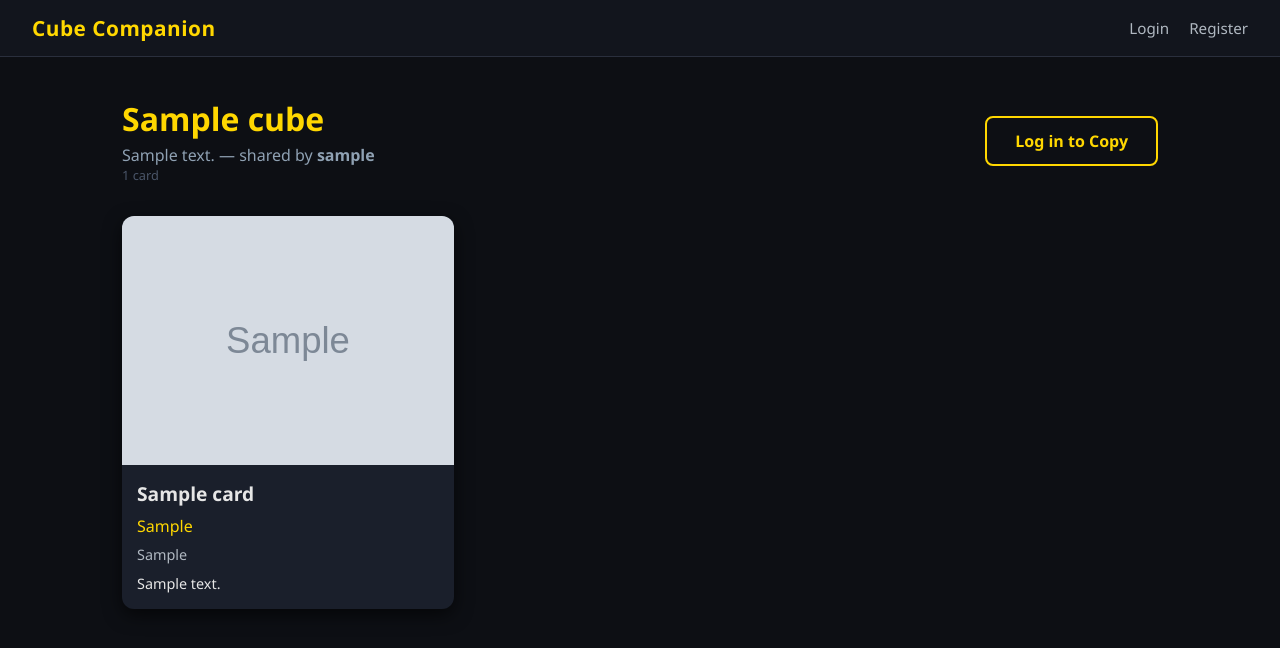
After one commit to vin-corp/cube-companion, a Flask app: page /shared/1 in a window 1280 px wide. The commit adds this page. Shown: the top 648 px of the page. Run offline with Flask 3, Linux system fonts and the light colour scheme; tables that the repository leaves empty hold one stand-in row (values such as "Sample post"); grey boxes marked "Sample" are stand-in pictures.

Commit message:
added cube sharing functionality

```diff
--- a/app/models.py
+++ b/app/models.py
@@ -24,6 +24,7 @@ class Cube(db.Model):
     description = db.Column(db.Text, nullable=True)
     created_at = db.Column(db.DateTime, default=datetime.utcnow)
     user_id = db.Column(db.Integer, db.ForeignKey("user.id"), nullable=False)
+    share_id = db.Column(db.String(36), unique=True, nullable=True, default=None)
     cards = db.relationship('Card', backref='cube_ref', lazy=True, cascade='all, delete-orphan')
 
 class Card(db.Model):
--- a/app/routes.py
+++ b/app/routes.py
@@ -1,8 +1,9 @@
-from flask import Blueprint, render_template, request, redirect, url_for, abort, jsonify
+from flask import Blueprint, render_template, request, redirect, url_for, abort, jsonify, flash
 from flask_login import login_required, current_user
 from .models import Cube, Card
 from .extensions import db
 import requests as scryfall_requests
+import uuid
 
 main = Blueprint("main", __name__)
 
@@ -148,6 +149,63 @@ def remove_from_cube(cube_id):
 
     return jsonify({"error": "Card not found or doesn't belong to this cube"}), 404
 
+@main.route('/cube/<int:cube_id>/share/generate', methods=['POST'])
+@login_required
+def generate_share_link(cube_id):
+    cube = Cube.query.get_or_404(cube_id)
+    if cube.user_id != current_user.id:
+        abort(403)
+    if not cube.share_id:
+        cube.share_id = str(uuid.uuid4())
+        db.session.commit()
+    return redirect(url_for('main.dashboard'))
+
+
+@main.route('/cube/<int:cube_id>/share/revoke', methods=['POST'])
+@login_required
+def revoke_share_link(cube_id):
+    cube = Cube.query.get_or_404(cube_id)
+    if cube.user_id != current_user.id:
+        abort(403)
+    cube.share_id = None
+    db.session.commit()
+    flash('Share link revoked.', 'success')
+    return redirect(url_for('main.dashboard'))
+
+
+@main.route('/shared/<share_id>')
+def shared_cube(share_id):
+    cube = Cube.query.filter_by(share_id=share_id).first_or_404()
+    cards = cube.cards
+    return render_template('shared_cube.html', cube=cube, cards=cards)
+
+
+@main.route('/shared/<share_id>/copy', methods=['POST'])
+@login_required
+def copy_shared_cube(share_id):
+    source = Cube.query.filter_by(share_id=share_id).first_or_404()
+    new_cube = Cube(
+        name=f"{source.name} (Copy)",
+        description=source.description,
+        user_id=current_user.id
+    )
+    db.session.add(new_cube)
+    db.session.flush()
+    for card in source.cards:
+        db.session.add(Card(
+            name=card.name,
+            scryfall_id=card.scryfall_id,
+            image_url=card.image_url,
+            mana_cost=card.mana_cost,
+            type_line=card.type_line,
+            text_box=card.text_box,
+            cube_id=new_cube.id
+        ))
+    db.session.commit()
+    flash(f'"{source.name}" has been copied to your collection.', 'success')
+    return redirect(url_for('main.dashboard'))
+
+
 """
 @app.route('/share/card/<share_id>')
 def shared_card(share_id):
--- /dev/null
+++ b/app/templates/shared_cube.html
@@ -0,0 +1,48 @@
+{% extends "base.html" %}
+{% block title %}{{ cube.name }} - Shared Cube{% endblock %}
+
+{% block content %}
+<div class="dashboard-header">
+    <div>
+        <h1>{{ cube.name }}</h1>
+        <p class="dashboard-subtitle">
+            {{ cube.description or 'No description provided.' }}
+            &mdash; shared by <strong>{{ cube.owner.username }}</strong>
+        </p>
+        <p class="cube-meta">{{ cards|length }} card{{ 's' if cards|length != 1 else '' }}</p>
+    </div>
+    {% if current_user.is_authenticated %}
+    <form method="POST" action="{{ url_for('main.copy_shared_cube', share_id=cube.share_id) }}">
+        <button type="submit" class="btn btn-primary">Copy to My Collection</button>
+    </form>
+    {% else %}
+    <a href="{{ url_for('auth.login') }}" class="btn btn-secondary">Log in to Copy</a>
+    {% endif %}
+</div>
+
+{% if cards %}
+<div class="card-container">
+    {% for card in cards %}
+    <div class="card">
+        {% if card.image_url %}
+        <img src="{{ card.image_url }}" alt="{{ card.name }}">
+        {% endif %}
+        <div class="card-content">
+            <div class="card-title">{{ card.name }}</div>
+            {% if card.mana_cost %}
+            <div class="card-mana">{{ card.mana_cost }}</div>
+            {% endif %}
+            <div class="card-type">{{ card.type_line }}</div>
+            {% if card.text_box %}
+            <div class="card-text">{{ card.text_box }}</div>
+            {% endif %}
+        </div>
+    </div>
+    {% endfor %}
+</div>
+{% else %}
+<div class="empty-state">
+    <p>This cube has no cards yet.</p>
+</div>
+{% endif %}
+{% endblock %}
```
Also changed, not shown: app/static/style.css (+30 -1 lines), app/templates/dashboard.html (+30 -1 lines).
